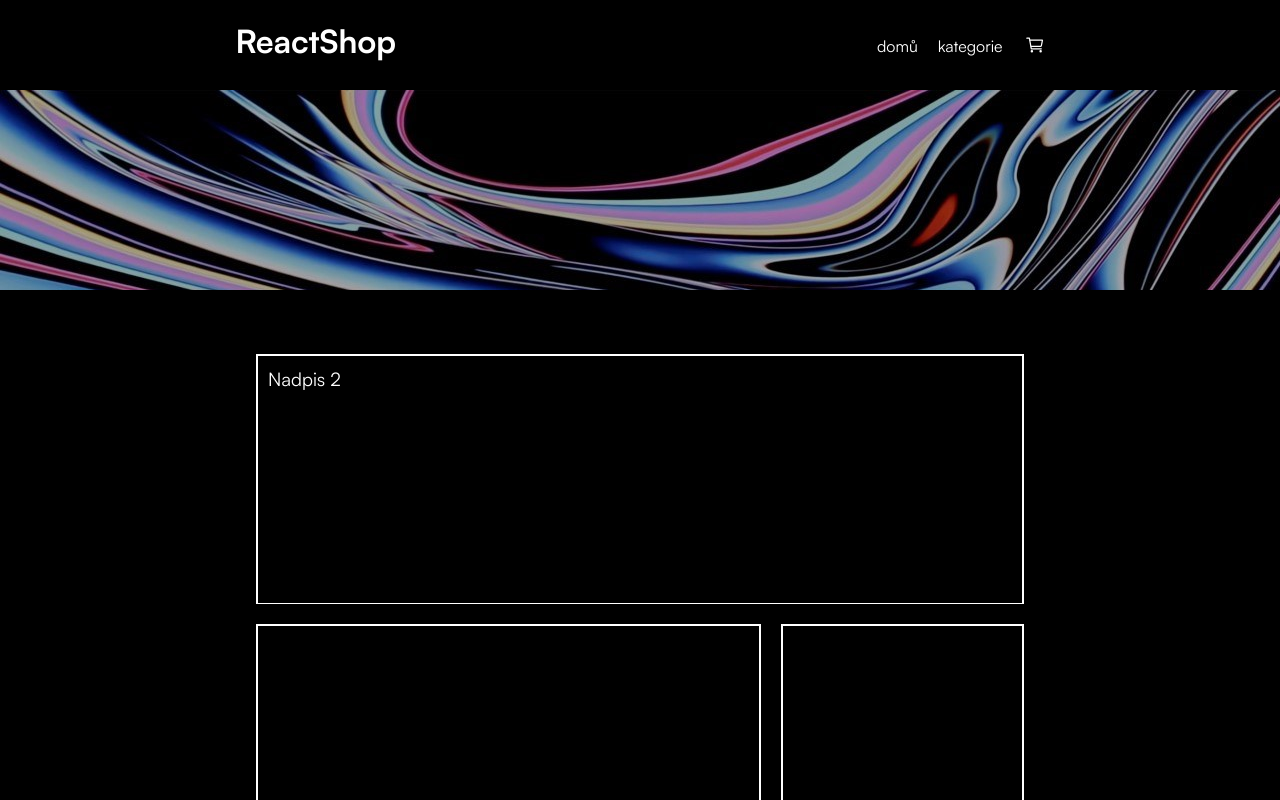
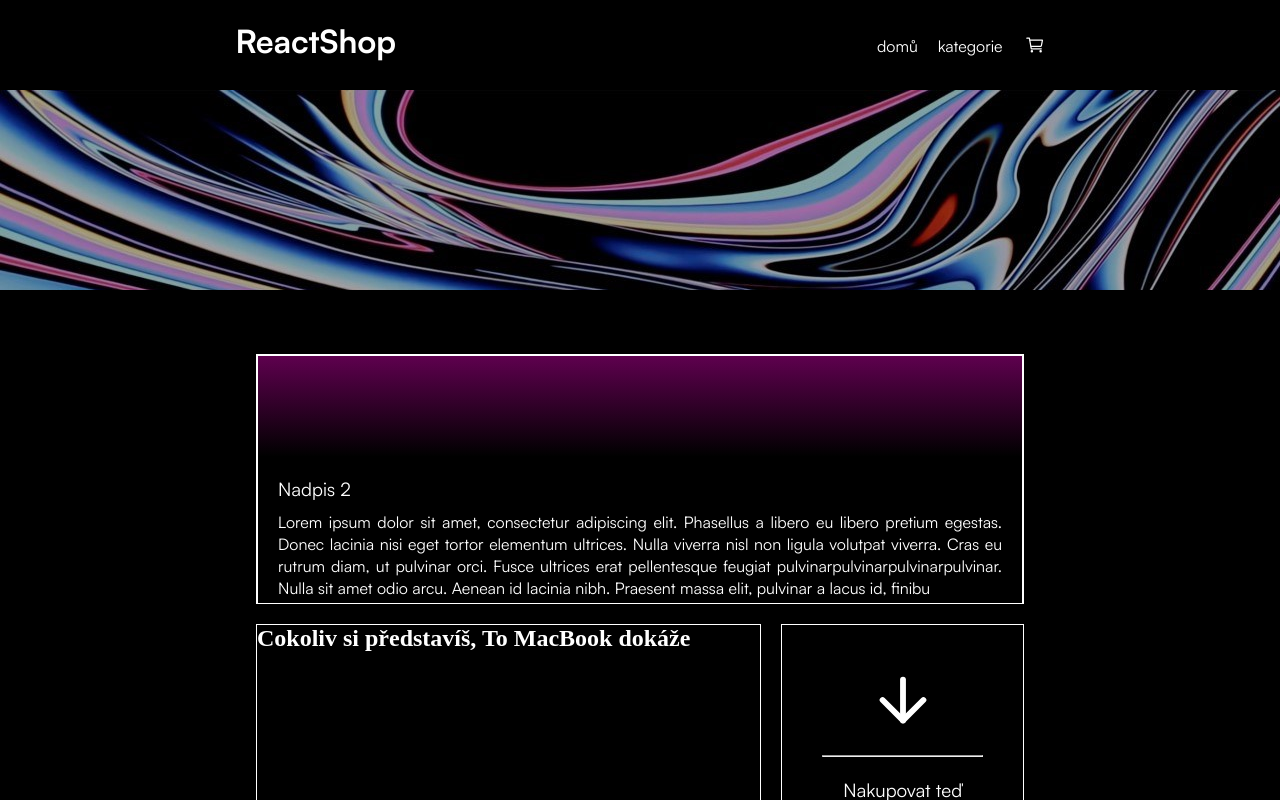
Before and after one commit to karelbrr/react-eshop, a React (Create React App) app: page / in a window 1280 px wide. Shown: the top 800 px of the page. Built offline with nearby package versions, Linux system fonts and the light colour scheme; data requests are answered from the project's data file.

Commit message:
upravy slideru

```diff
--- a/data/db.json
+++ b/data/db.json
@@ -25,6 +25,7 @@
     {
       "id": 1,
       "path": "/shop/iphone",
+      "image": "http://localhost:8000/iphone-img.png",
       "cname": "Dostupné iPhony",
       "fetch_url": "http://localhost:8000/products_iphone",
       "bg_img": "http://localhost:8000/iphone-bg.png",
@@ -36,6 +37,7 @@
     {
       "id": 2,
       "path": "/shop/macbook",
+      "image": "http://localhost:8000/macbook-img.png",
       "cname": "Dostupné MacBooky",
       "fetch_url": "http://localhost:8000/products_macbook",
       "bg_img": "http://localhost:8000/macbook-bg.png",
@@ -47,6 +49,7 @@
     {
       "id": 3,
       "path": "/shop/imac",
+      "image": "http://localhost:8000/imac-img.png",
       "cname": "Dostupné iMacy",
       "fetch_url": "http://localhost:8000/products_imac",
       "bg_img": "http://localhost:8000/imac-bg.png",
@@ -58,6 +61,7 @@
     {
       "id": 4,
       "path": "/shop/watch",
+      "image": "http://localhost:8000/watch-img.png",
       "cname": "Dostupné Watch",
       "fetch_url": "http://localhost:8000/products_watch",
       "bg_img": "http://localhost:8000/watch-bg.png",
--- a/src/components/Home.css
+++ b/src/components/Home.css
@@ -55,38 +55,45 @@
 
 .content-item-2,
 .content-item-3 {
-  border: 1px solid white;
+  border: 0.5px solid white;
   transition: 300ms;
   &:hover {
-    border: 1px solid white;
     border-bottom: 3px solid white;
   }
 }
 
-.slider {
+.slider-news {
   width: 60%;
   margin: auto;
   margin-top: 64px;
-
+  border: 0px;
 }
 
-.slider-item-1 {
+.slider-item-news {
   text-decoration: none;
   grid-area: content;
   height: 250px;
   width: 100%;
   color: white;
-  border: 1px solid white;
+  border: 0.5px solid white;
   transition: 300ms;
   &:hover {
-    border-bottom: 5px solid white;
+    border-bottom: 3px solid white;
   }
 }
 
-.slider-text-heading {
+.slider-news-heading {
   font-family: Satoshi-Variable;
   font-weight: 400;
-  padding: 10px;
+  padding: 20px 20px;
+  padding-bottom: 10px;
+}
+
+.slider-news-article {
+  font-family: Satoshi-Variable;
+  text-align: justify;
+  font-size: 16px;
+  padding: 0 20px;
 }
 
 .content-item-2 {
@@ -97,4 +104,49 @@
 .content-item-3 {
   grid-area: sidebar;
   height: 250px;
+  text-decoration: none;
+  color: white;
 }
+
+.slider-news-bg {
+  height: 100px;
+
+  background: #010101;
+  background: linear-gradient(0deg, #010101, #870170);
+  opacity: 70%;
+}
+
+.shopnow-arrow {
+  display: block;
+  margin: auto;
+  font-size: 70px;
+  font-weight: 300;
+  margin-top: 40px;
+}
+
+.shopnow-text {
+  text-align: center;
+  font-family: Satoshi-Variable;
+  font-weight: 400;
+}
+
+.shownow-line {
+  margin: 20px 40px;
+}
+
+.content-div {
+  height: 250px
+}
+
+.content-link {
+  height: 250px;
+  text-decoration: none;
+}
+
+.content-heading {
+  color: white;
+}
+
+.bg-div {
+  height: 200px;
+}
--- a/src/components/Home.js
+++ b/src/components/Home.js
@@ -1,14 +1,15 @@
 import { Link } from "react-router-dom";
+import { FaArrowDown } from "react-icons/fa";
+import { LuArrowDown } from "react-icons/lu";
 import "./Home.css";
 import useFetch from "./useFetch";
-import Slider from 'react-slick';
-import 'slick-carousel/slick/slick.css';
-import 'slick-carousel/slick/slick-theme.css';
+import Slider from "react-slick";
+import "slick-carousel/slick/slick.css";
+import "slick-carousel/slick/slick-theme.css";
 
 const Home = () => {
-  const {
-    data: articles,
-  } = useFetch("http://localhost:8000/news");
+  const { data: articles } = useFetch("http://localhost:8000/news");
+  const { data: products } = useFetch("http://localhost:8000/category_routes");
 
   const settings = {
     dots: true,
@@ -24,15 +25,73 @@ const Home = () => {
   return (
     <div className="home">
       <div className="bg-container"></div>
-      <Slider {...settings} className="slider">
-          <Link className="slider-item-1"><div className="slider-item-1"><h3 className="slider-text-heading">Nadpis 1</h3></div></Link>
-          <Link className="slider-item-1"><div className="slider-item-1"><h3 className="slider-text-heading">Nadpis 2</h3></div></Link>
-          <Link className="slider-item-1"><div className="slider-item-1"><h3 className="slider-text-heading">Nadpis 3</h3></div></Link>
-
-        </Slider>
+      <Slider {...settings} className="slider-news">
+        <Link className="slider-item-news">
+          <div className="slider-item-news">
+            <div className="slider-news-bg"></div>
+            <h3 className="slider-news-heading">Nadpis 1</h3>
+            <p className="slider-news-article">
+              Lorem ipsum dolor sit amet, consectetur adipiscing elit. Phasellus
+              a libero eu libero pretium egestas. Donec lacinia nisi eget tortor
+              elementum ultrices. NullaNullaNullaNullaNullaNulla viverra nisl
+              non ligula volutpat viverra. Cras eu rutrum diam, ut pulvinar
+              orci. Fusce ultrices erat pellentesque feugiat pulvinar. Nulla sit
+              amet odio arcu. Aenean id lacinia nibh. Praesent massa elit,
+              pulvinar a lacus id, finibus
+            </p>
+          </div>
+        </Link>
+        <Link className="slider-item-news">
+          <div className="slider-item-news">
+            <div className="slider-news-bg"></div>
+            <h3 className="slider-news-heading">Nadpis 2</h3>
+            <p className="slider-news-article">
+              Lorem ipsum dolor sit amet, consectetur adipiscing elit. Phasellus
+              a libero eu libero pretium egestas. Donec lacinia nisi eget tortor
+              elementum ultrices. Nulla viverra nisl non ligula volutpat
+              viverra. Cras eu rutrum diam, ut pulvinar orci. Fusce ultrices
+              erat pellentesque feugiat pulvinarpulvinarpulvinarpulvinar. Nulla
+              sit amet odio arcu. Aenean id lacinia nibh. Praesent massa elit,
+              pulvinar a lacus id, finibu
+            </p>
+          </div>
+        </Link>
+        <Link className="slider-item-news">
+          <div className="slider-item-news">
+            <div className="slider-news-bg"></div>
+            <h3 className="slider-news-heading">Nadpis 3</h3>
+            <p className="slider-news-article">
+              Lorem ipsum dolor sit amet, consectetur adipiscing elit. Phasellus
+              a libero eu libero pretium egestas. Donec lacinia nisi eget tortor
+              elementum ultrices. Nulla viverra nisl non ligula volutpat
+              viverra. Cras eu rutrum diam, ut pulvinar orci. Fusce ultrices
+              erat pellentesque feugiatfeugiatfeugiat pulvinar. Nulla sit amet
+              odio arcu. Aenean id lacinia nibh. Praesent massa elit, pulvinar a
+              lacus id, finibus mattis lectus.
+            </p>
+          </div>
+        </Link>
+      </Slider>
       <div className="content-container">
-        <Link className="content-item-2"><div className="content-item-2"></div></Link>
-        <Link className="content-item-3"><div className="content-item-3"></div></Link>
+        <div className="content-item-2">
+          <Slider {...settings} className="slider-content">
+            {products.map((product) => (
+              <div key={product.id} className="content-div">
+                <Link className="content-link" to={product.path}>
+                  <h2 className="content-heading">{product.quote}</h2>
+                  <div className="bg-div"></div>
+                </Link>
+              </div>
+            ))}
+          </Slider>
+        </div>
+        <Link className="content-item-3" to={"/shop"}>
+          <div className="content-item-shopnow">
+            <LuArrowDown className="shopnow-arrow" />
+            <hr className="shownow-line" />
+            <h3 className="shopnow-text">Nakupovat teď</h3>
+          </div>
+        </Link>
       </div>
       <h2 className="news-heading">Novinky</h2>
       {articles.map((article) => (
```
